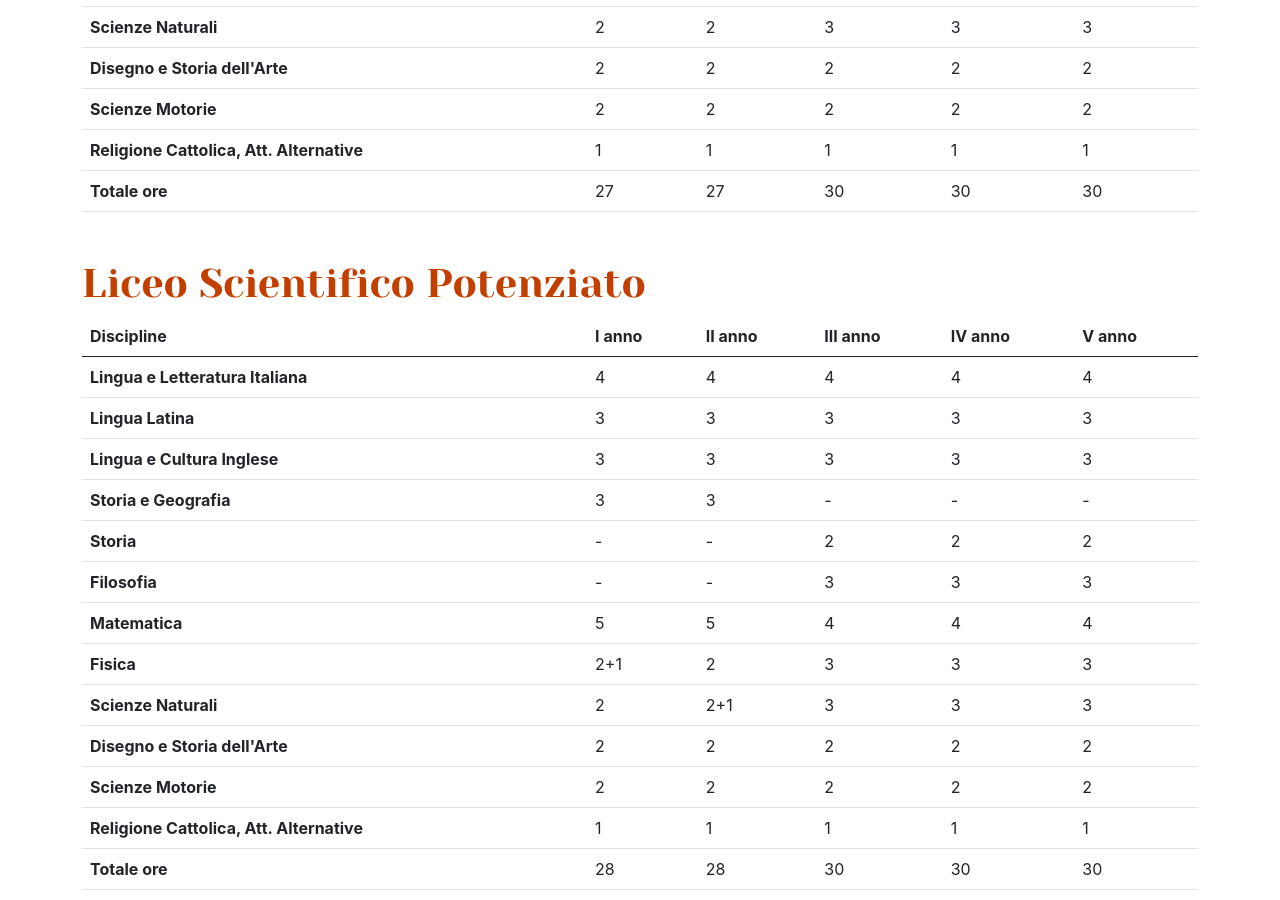
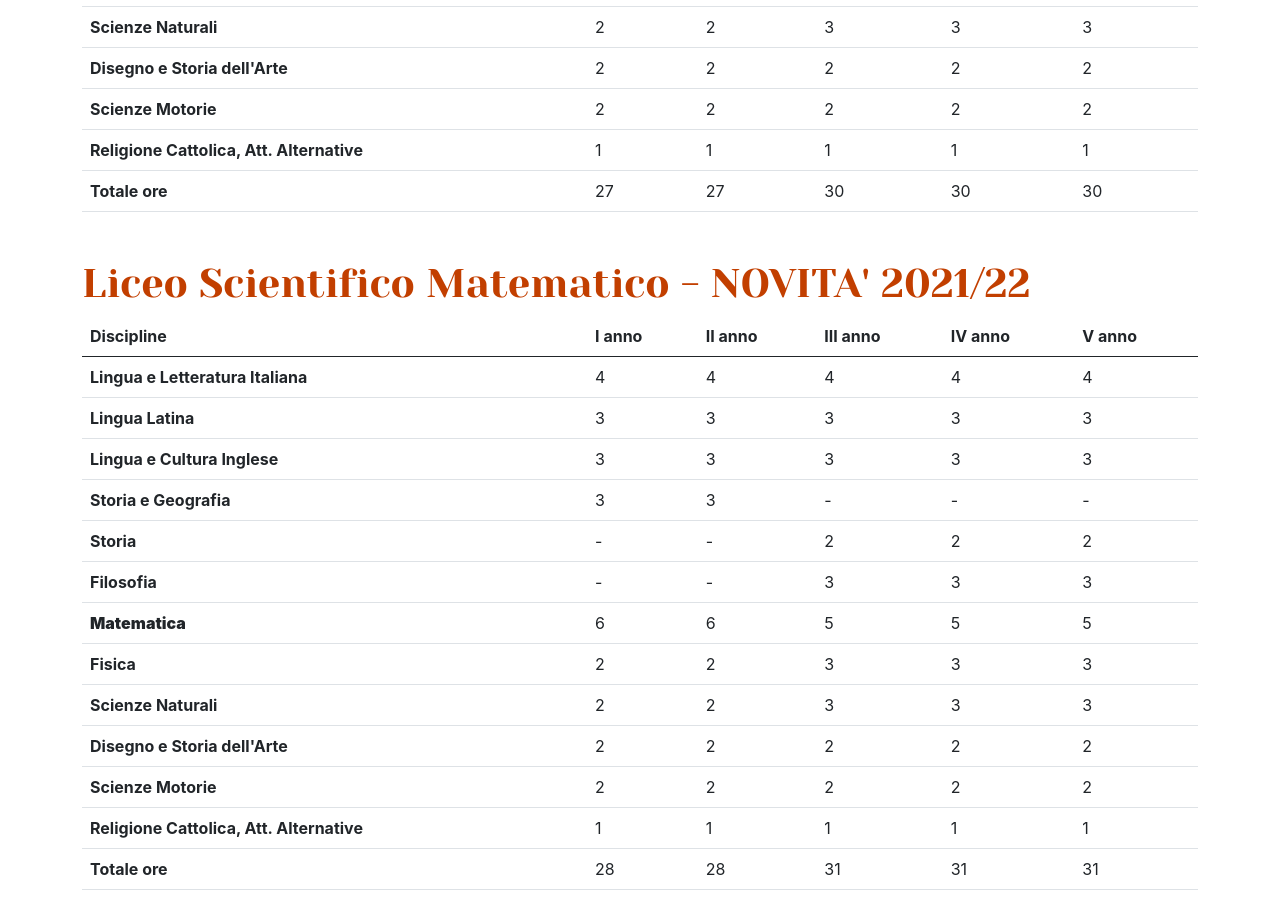
Before and after one commit to PiervitoCreanza/orientamento.liceodegiorgi.edu.it, a Jekyll site: the page built from didattica.html, in a window 1280 px wide and 900 px high, scrolled down 5091 px. Built offline with Jekyll 4.4.1, drawn with Linux system fonts in a browser that asks for light colours.

Commit message:
tabella orario liceo matematico
inserimento tabella oraria liceo matematico

```diff
--- a/_data/orari.json
+++ b/_data/orari.json
@@ -54,6 +54,63 @@
                 {
                     "materia": "Totale ore",
                     "ore": [27, 27, 30, 30, 30]
+                }
+            ]
+        },
+        {
+            "nome": "Liceo Scientifico Matematico - NOVITA' 2021/22",
+            "orario": [
+                {
+                    "materia": "Lingua e Letteratura Italiana",
+                    "ore": [4,4,4,4,4]
+                },
+                {
+                    "materia": "Lingua Latina",
+                    "ore": [3,3,3,3,3]
+                },
+                {
+                    "materia": "Lingua e Cultura Inglese",
+                    "ore": [3,3,3,3,3]
+                },
+                {
+                    "materia": "Storia e Geografia",
+                    "ore": [3,3,"-", "-", "-"]
+                },
+                {
+                    "materia": "Storia",
+                    "ore": ["-", "-", 2, 2, 2]
+                },
+                {
+                    "materia": "Filosofia",
+                    "ore": ["-", "-", 3, 3, 3]
+                },
+                {
+                    "materia": "<B>Matematica</B>",
+                    "ore": [6, 6, 5, 5, 5]
+                },
+                {
+                    "materia": "Fisica",
+                    "ore": [2, 2, 3, 3, 3]
+                },
+                {
+                    "materia": "Scienze Naturali",
+                    "ore": [2, 2, 3, 3, 3]
+                },
+                {
+                    "materia": "Disegno e Storia dell'Arte",
+                    "ore": [2, 2, 2, 2, 2]
+                },
+                {
+                    "materia": "Scienze Motorie",
+                    "ore": [2, 2, 2, 2, 2]
+                },
+                {
+                    "materia": "Religione Cattolica, Att. Alternative",
+                    "ore": [1, 1, 1, 1, 1]
+                },
+                {
+                    "materia": "Totale ore",
+                    "ore": [28, 28, 31, 31, 31]
                 }
             ]
         },
```
